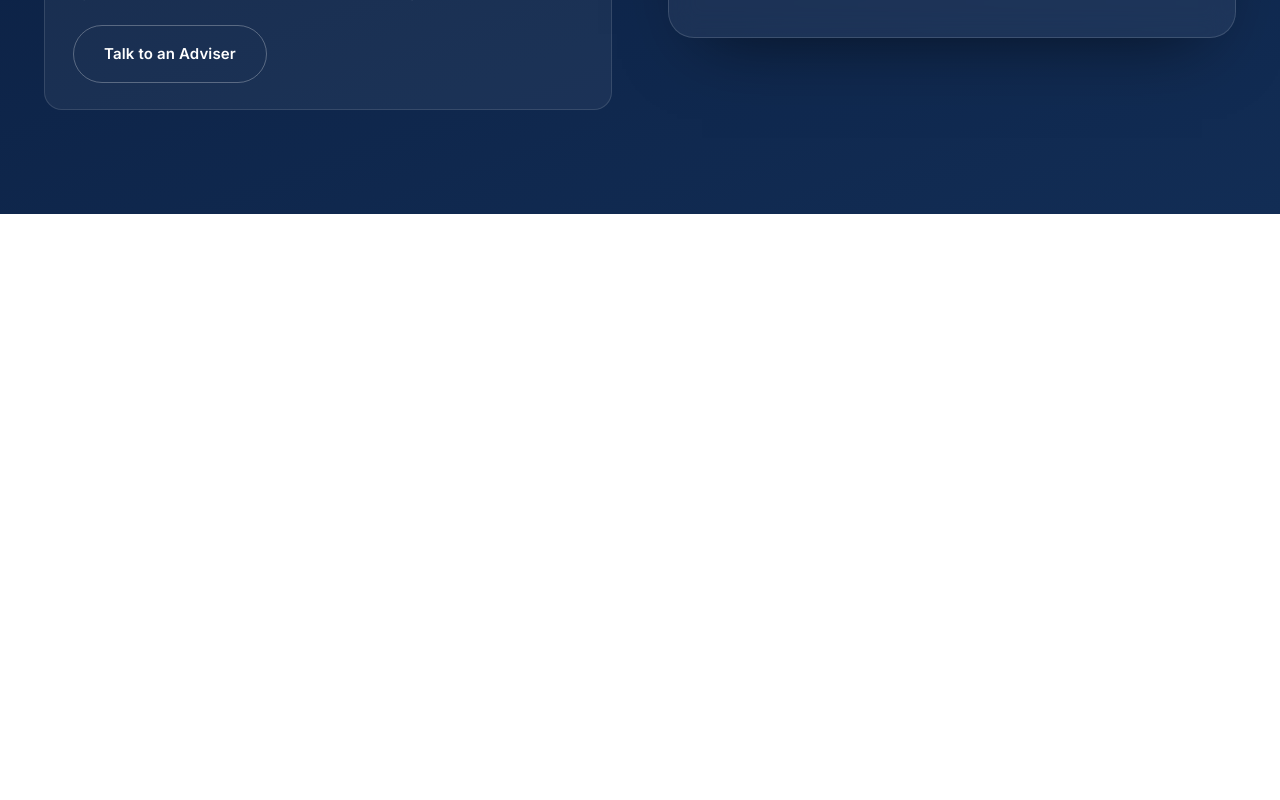
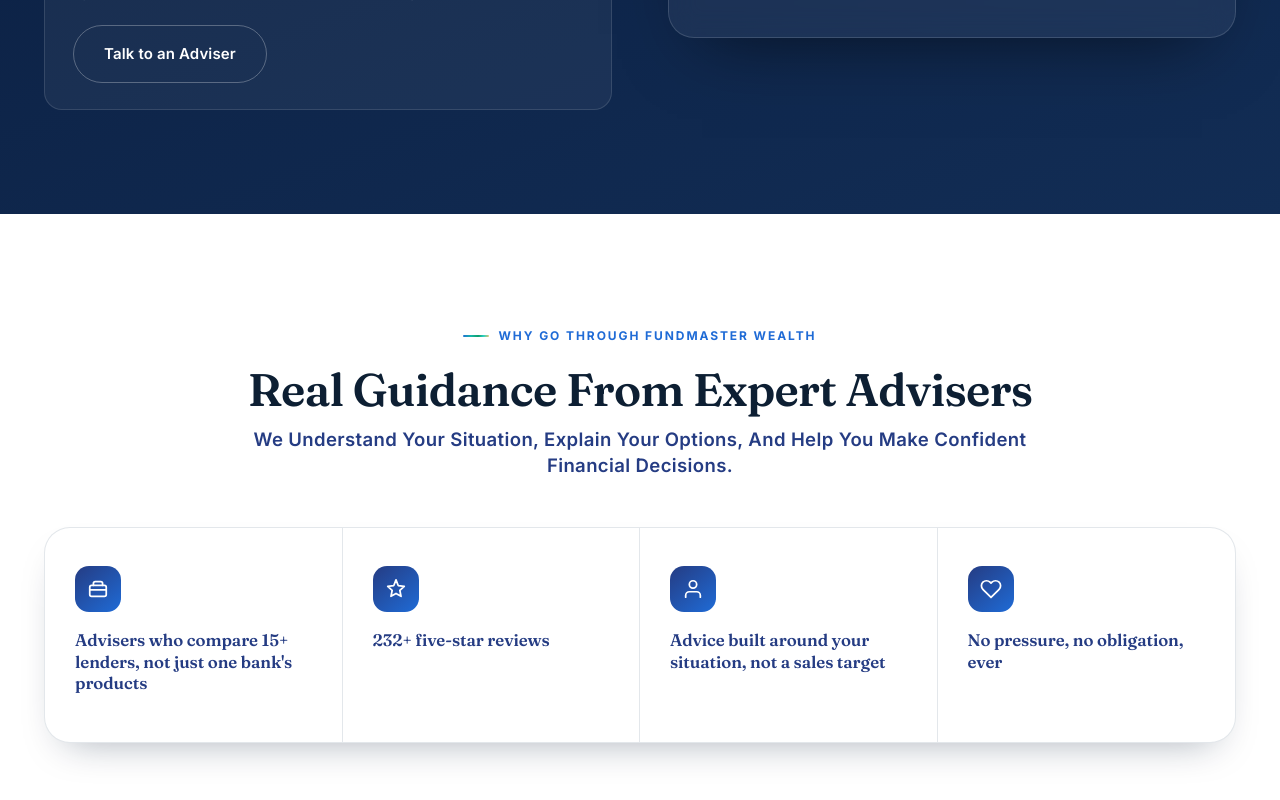
Before and after one commit to Magmaxlive/fundmasterwealth-landingpages, a Next.js app: page /mortgage-broker in a window 1280 px wide. Shown: the part 2449-3249 px from the top of the page. Before the commit the page ends 2663 px from the top, so only its background shows below. Built offline with nearby package versions, Linux system fonts and the light colour scheme; no server answers.

Commit message:
added why section

```diff
--- a/app/mortgage-broker/page.js
+++ b/app/mortgage-broker/page.js
@@ -6,6 +6,44 @@ import TrustStrip from '../components/TrustStrip'
 import ClarityCards from '../components/ClarityCards'
 import WhyFundmaster from '../components/WhyFundmaster'
 import BorrowingPowerCalculator from '../components/BorrowingPowerCalculator'
+
+const WHY_ITEMS = [
+    {
+        title: "Advisers who compare 15+ lenders, not just one bank's products",
+        svg: (
+            <>
+                <rect x="3" y="8" width="18" height="12" rx="2" />
+                <path d="M7 8V6a2 2 0 012-2h6a2 2 0 012 2v2" />
+                <path d="M3 13h18" />
+            </>
+        ),
+    },
+    {
+        title: '232+ five-star reviews',
+        svg: (
+            <>
+                <path d="M12 2l2.4 6.2L21 9.2l-4.8 4.4 1.3 6.4L12 16.8 6.5 20l1.3-6.4L3 9.2l6.6-1z" />
+            </>
+        ),
+    },
+    {
+        title: 'Advice built around your situation, not a sales target',
+        svg: (
+            <>
+                <path d="M20 21v-2a4 4 0 00-4-4H8a4 4 0 00-4 4v2" />
+                <circle cx="12" cy="7" r="4" />
+            </>
+        ),
+    },
+    {
+        title: 'No pressure, no obligation, ever',
+        svg: (
+            <>
+                <path d="M20.84 4.61a5.5 5.5 0 00-7.78 0L12 5.67l-1.06-1.06a5.5 5.5 0 00-7.78 7.78l1.06 1.06L12 21.23l7.78-7.78 1.06-1.06a5.5 5.5 0 000-7.78z" />
+            </>
+        ),
+    },
+]
 
 const Clarity_cards = [
     {
@@ -96,6 +134,14 @@ function page() {
 
            <BorrowingPowerCalculator/>
 
+           <WhyFundmaster
+                eyebrow = 'Why Go Through FundMaster Wealth'
+                heading = 'Real Guidance From Expert Advisers'
+                lede = ''
+                sub = 'We understand your situation, explain your options, and help you make confident financial decisions.'
+                items={WHY_ITEMS}
+                />
+
     </div>
   )
 }
```
